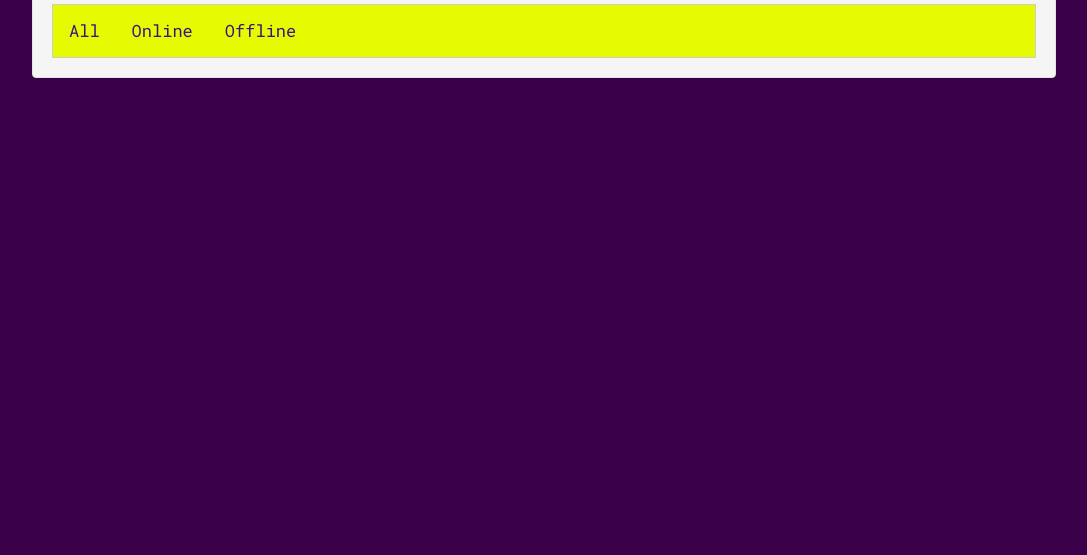
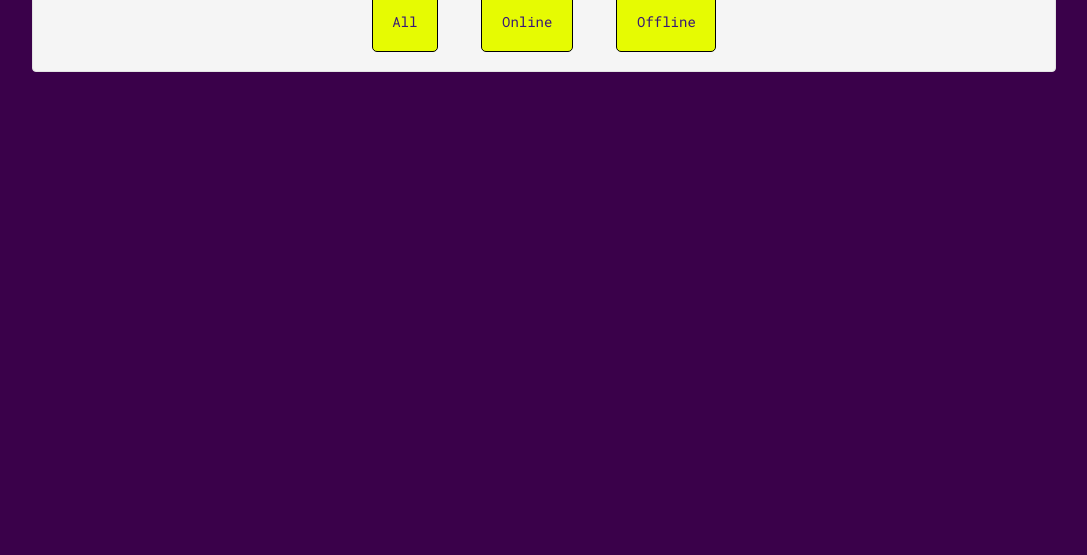
Before and after one commit to cailynse/twitchTvProject, a plain HTML site: page index.html in a window 1280 px wide. Shown: the part 245-800 px from the top of the page, without its empty margins (96-1183 px from the left). Drawn offline with nearby package versions, Linux system fonts and the light colour scheme.

Commit message:
Buttons Made
Made some buttons, with some nice styling.

```diff
--- a/index.html
+++ b/index.html
@@ -24,10 +24,11 @@
 <body id="mainPage">
 	<div id="displayTable" class="well">
 		<img id="twitchLogo" src="https://upload.wikimedia.org/wikipedia/commons/thumb/2/26/Twitch_logo.svg/683px-Twitch_logo.svg.png">
-		<div class="tab">
-			<a href="javascript:void(0)" class="tablinks" onclick="userView(event, 'All')">All</a>
-			<a href="javascript:void(0)" class="tablinks" onclick="userView(event, 'Online')">Online</a>
-			<a href="javascript:void(0)" class="tablinks" onclick="userView(event, 'Offline')">Offline</a>
+		<div id="btnBar">
+			<a id="allUsersBtn" class="btn">All</a>
+			<a id="onlineUsersBtn" class="btn">Online</a>
+			<a id="offlineUsersBtn" class="btn">Offline</a>
+
 		</div>
 
 		<div id="All" class="tabcontent">
--- a/javascript.js
+++ b/javascript.js
@@ -1,26 +1,7 @@
 /*jslint browser: true*/
 /*global $, jQuery, alert*/
 
-function userView(evt, users) {
-	// Declare all variables
-	var i, tabcontent, tablinks;
 
-	// Get all elements with class="tabcontent" and hide them
-	tabcontent = document.getElementsByClassName("tabcontent");
-	for (i = 0; i < tabcontent.length; i++) {
-		tabcontent[i].style.display = "none";
-	}
-
-	// Get all elements with class="tablinks" and remove the class "active"
-	tablinks = document.getElementsByClassName("tablinks");
-	for (i = 0; i < tablinks.length; i++) {
-		tablinks[i].className = tablinks[i].className.replace(" active", "");
-	}
-
-	// Show the current tab, and add an "active" class to the link that opened the tab
-	document.getElementById(users).style.display = "block";
-	evt.currentTarget.className += " active";
-}
 
 window.onload = function () {
 	'use strict';
--- a/style.css
+++ b/style.css
@@ -7,9 +7,52 @@
 	width: 150px;
 	display: block;
 	margin: 2% auto;
+	padding: 2%
 }
 #displayTable {
-	margin: 2% 10%;
+	margin: 1% 10%;
+}
+#btnBar {
+	text-align: center;
+}
+#allUsersBtn {
+	color: #371778;
+	font-family: "Roboto Mono";
+	border-radius: 5px;
+	border: 1px solid black;
+	padding: 2%;
+	margin: 0 2%;
+}
+#onlineUsersBtn {
+	color: #371778;
+	font-family: "Roboto Mono";
+	border-radius: 5px;
+	border: 1px solid black;
+	padding: 2%;
+	margin: 0 2%;
+}
+#offlineUsersBtn {
+	color: #371778;
+	font-family: "Roboto Mono";
+	border-radius: 5px;
+	border: 1px solid black;
+	padding: 2%;
+	margin: 0 2%;
+}
+div a {
+	background-color: #E6FB02;
+}
+a:link {
+	background-color: #E6FB02;
+}
+a:visited {
+	background-color: #E6FB02;
+}
+a:hover {
+	background-color: #B4C500;
+}
+a:active {
+	background-color: #8E9B00;
 }
 
 /* Style the tab */
```
